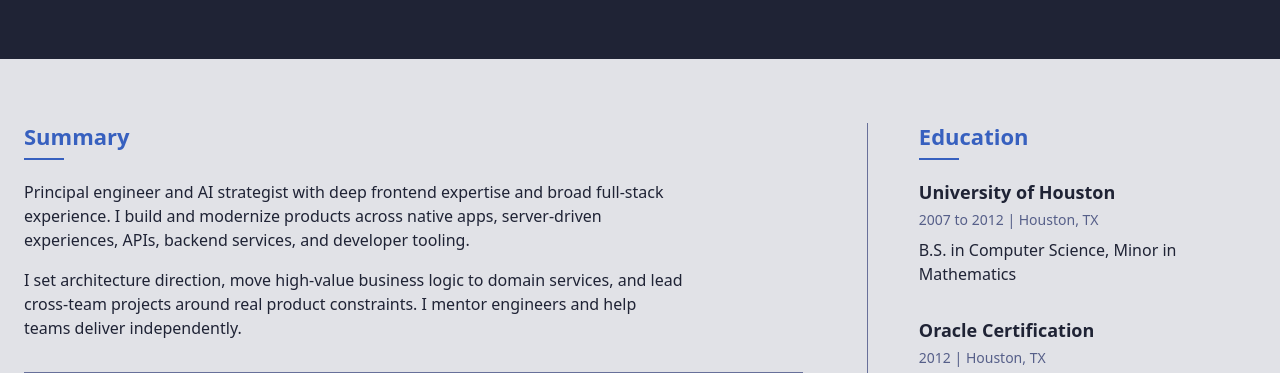
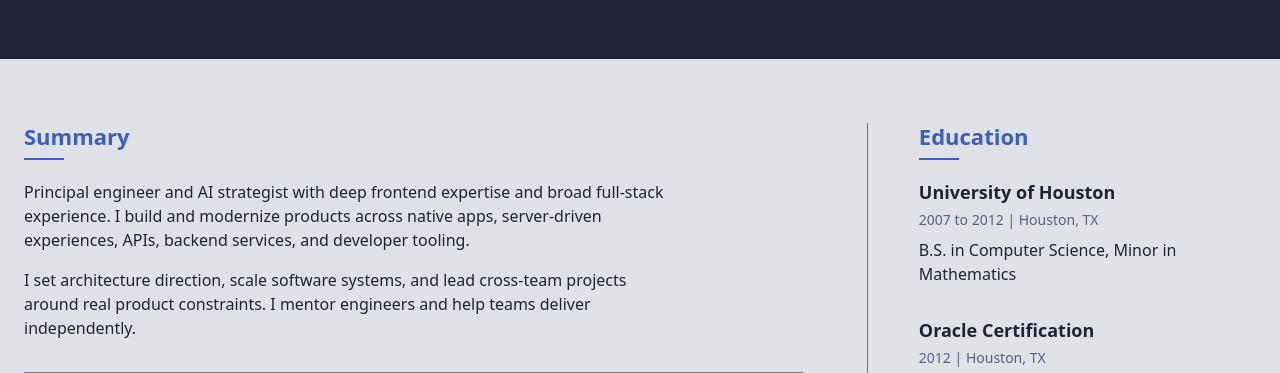
Before and after one commit to therealparmesh/parmesh-cv, a website: page public/index.html in a window 1280 px wide. Shown: the part 231-604 px from the top of the page. Drawn offline with Linux system fonts and the light colour scheme.

Commit message:
Update CV

```diff
--- a/public/index.html
+++ b/public/index.html
@@ -108,10 +108,9 @@
             services, and developer tooling.
           </p>
           <p>
-            I set architecture direction, move high-value business logic to
-            domain services, and lead cross-team projects around real product
-            constraints. I mentor engineers and help teams deliver
-            independently.
+            I set architecture direction, scale software systems, and lead
+            cross-team projects around real product constraints. I mentor
+            engineers and help teams deliver independently.
           </p>
         </div>
       </section>
@@ -274,7 +273,7 @@
             <strong>CS Disco</strong>
             <span class="role-separator" aria-hidden="true"> | </span>
             <span class="role-title"
-              >Senior Software Architect and Lead UI Engineer</span
+              >Senior Software Architect &amp; Lead UI Engineer</span
             >
           </h3>
           <p class="role-meta">
@@ -292,7 +291,7 @@
             <strong>CS Disco</strong>
             <span class="role-separator" aria-hidden="true"> | </span>
             <span class="role-title"
-              >Software Architect and Lead UI Engineer</span
+              >Software Architect &amp; Lead UI Engineer</span
             >
           </h3>
           <p class="role-meta">
```
